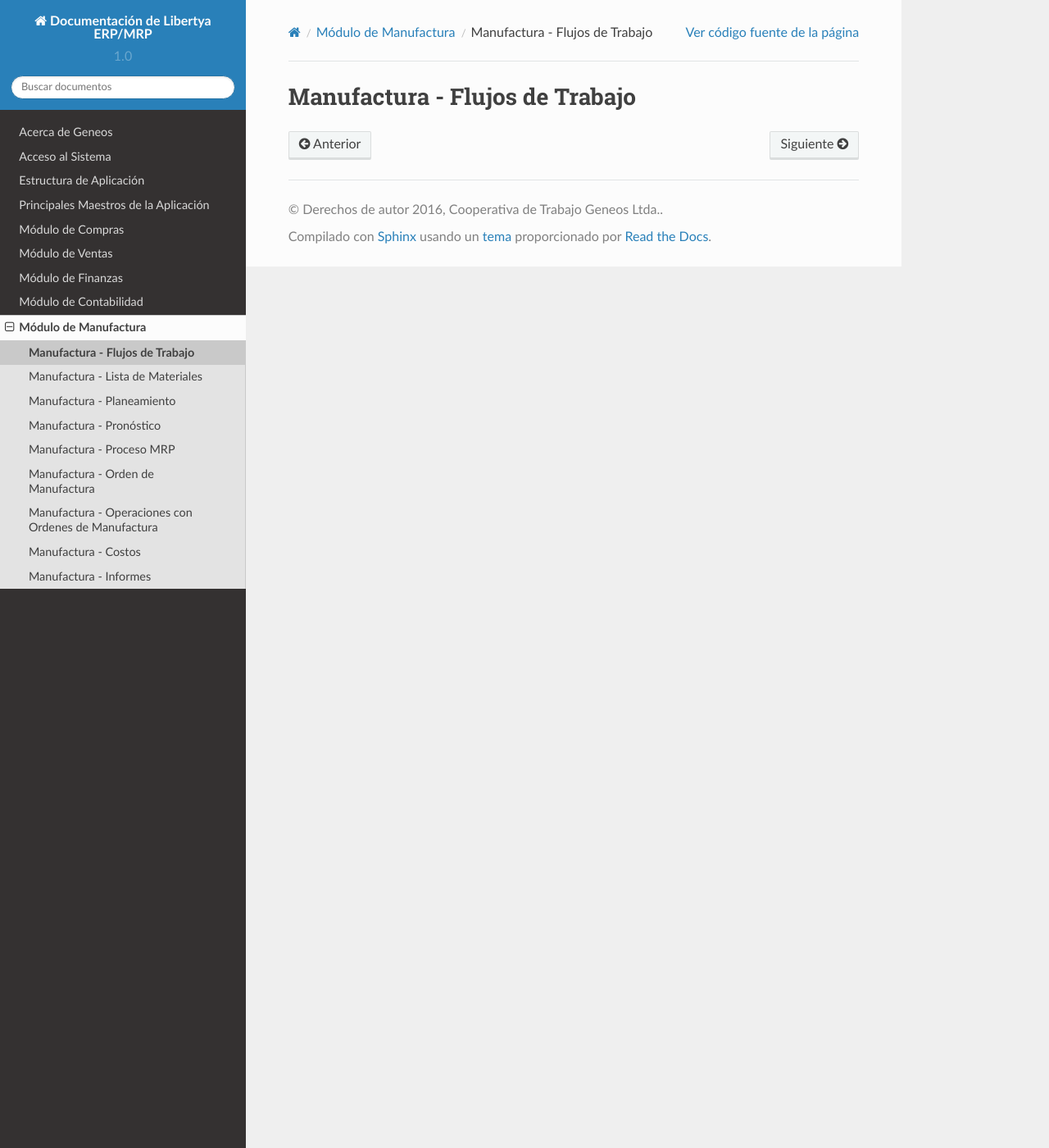
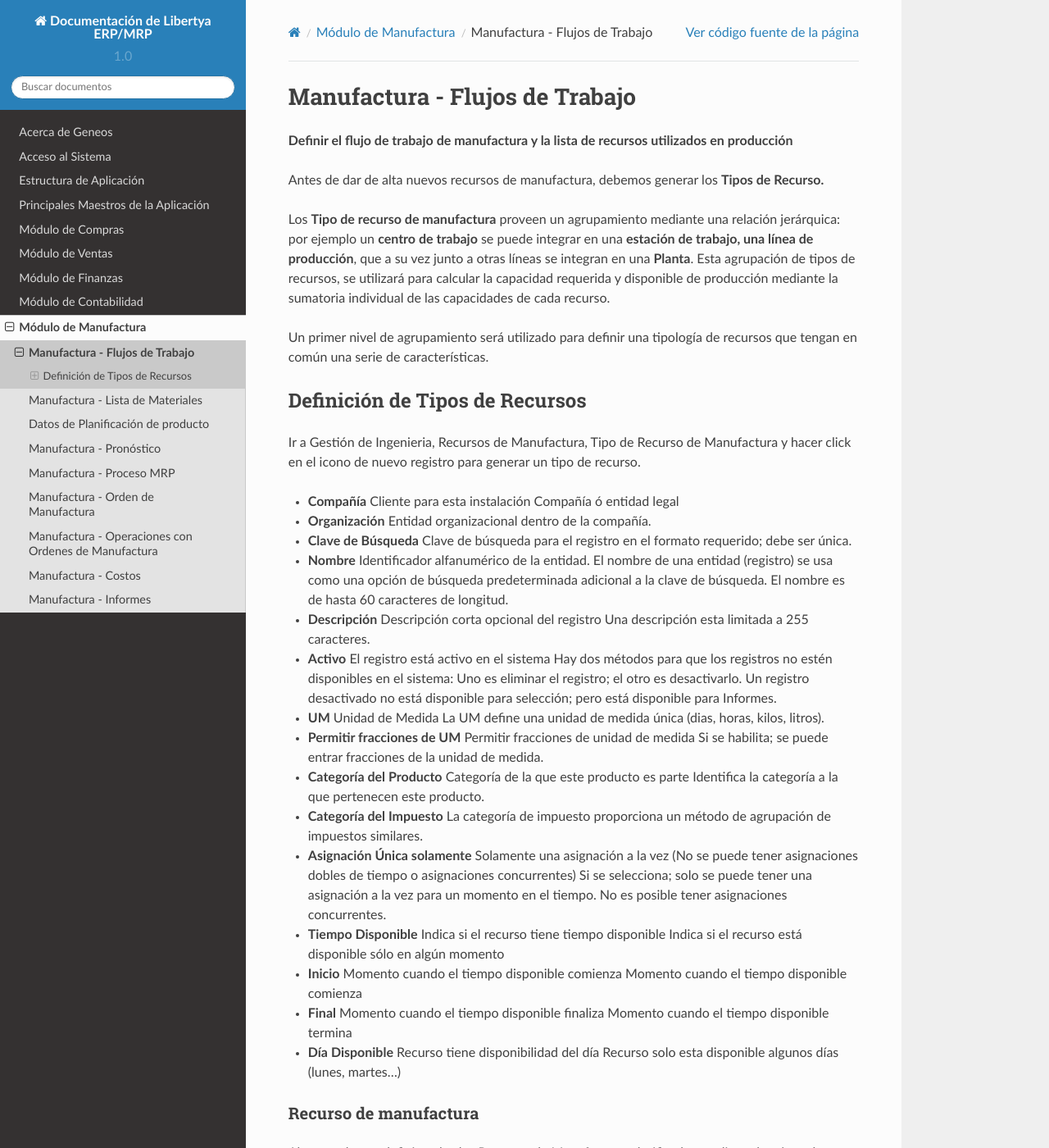
Before and after one commit to geneos/libertya-doc, a Sphinx documentation site: the page built from source/manufactura-flujos.rst, in a window 1280 px wide and 1400 px high. Shown: the whole window at 82% size. Built offline with Sphinx 7.4.7 and the Read the Docs theme 2.0.0, drawn with Linux system fonts in a browser that asks for light colours; some of the changed text lies outside the part shown.

Commit message:
agregado bom, checklist, flujos y plan

```diff
--- a/source/manufactura-flujos.rst
+++ b/source/manufactura-flujos.rst
@@ -1,3 +1,59 @@
 *******************************
 Manufactura - Flujos de Trabajo
 *******************************
+
+**Definir el flujo de trabajo de manufactura y la lista de recursos utilizados en producción**
+
+Antes de dar de alta nuevos recursos de manufactura, debemos generar los **Tipos de Recurso.**
+
+Los **Tipo de recurso de manufactura** proveen un agrupamiento mediante una relación jerárquica: por ejemplo un **centro de trabajo** se puede integrar en una **estación de trabajo, una línea de producción**, que a su vez junto a otras líneas se integran en una **Planta**. Esta agrupación de tipos de recursos, se utilizará para calcular la capacidad requerida y disponible de producción mediante la sumatoria individual de las capacidades de cada recurso.
+
+Un primer nivel de agrupamiento será utilizado para definir una tipología de recursos que tengan en común una serie de características.
+
+Definición de Tipos de Recursos
+*******************************
+
+Ir a Gestión de Ingenieria, Recursos de Manufactura, Tipo de Recurso de Manufactura y hacer click en el icono de nuevo registro  para generar un tipo de recurso.
+
+* **Compañía** Cliente para esta instalación Compañía ó entidad legal
+* **Organización** Entidad organizacional dentro de la compañía.
+* **Clave de Búsqueda** Clave de búsqueda para el registro en el formato requerido; debe ser única.
+* **Nombre** Identificador alfanumérico de la entidad. El nombre de una entidad (registro) se usa como una opción de búsqueda predeterminada adicional a la clave de búsqueda. El nombre es de hasta 60 caracteres de longitud.
+* **Descripción** Descripción corta opcional del registro Una descripción esta limitada a 255 caracteres.
+* **Activo** El registro está activo en el sistema Hay dos métodos para que los registros no estén disponibles en el sistema: Uno es eliminar el registro; el otro es desactivarlo. Un registro desactivado no está disponible para selección; pero está disponible para Informes.
+* **UM** Unidad de Medida La UM define una unidad de medida única (dias, horas, kilos, litros).
+* **Permitir fracciones de UM** Permitir fracciones de unidad de medida Si se habilita; se puede entrar fracciones de la unidad de medida.
+* **Categoría del Producto** Categoría de la que este producto es parte Identifica la categoría a la que pertenecen este producto.
+* **Categoría del Impuesto** La categoría de impuesto proporciona un método de agrupación de impuestos similares.
+* **Asignación Única solamente** Solamente una asignación a la vez (No se puede tener asignaciones dobles de tiempo o asignaciones concurrentes) Si se selecciona; solo se puede tener una asignación a la vez para un momento en el tiempo. No es posible tener asignaciones concurrentes.
+* **Tiempo Disponible** Indica si el recurso tiene tiempo disponible Indica si el recurso está disponible sólo en algún momento
+* **Inicio** Momento cuando el tiempo disponible comienza Momento cuando el tiempo disponible comienza
+* **Final** Momento cuando el tiempo disponible finaliza Momento cuando el tiempo disponible termina
+* **Día Disponible** Recurso tiene disponibilidad del día Recurso solo esta disponible algunos días (lunes, martes...)
+
+
+Recurso de manufactura
+----------------------
+
+Ahora podemos definir todos los Recursos de Manufactura, clasificados mediante los tipos de recursos, para poder utilizarlos luego en el flujo de trabajo.
+
+Un **Recurso de Manufactura** es cualquier cosa requerida como soporte para el proceso de producción. Principalmente responde a la pregunta: ¿En dónde se hace un producto?. Cada recurso de trabajo es único dentro de la organización y puedo definir tantos recursos como sea necesario.
+
+Definición de Recursos
+----------------------
+
+Ir a Gestión de Ingenieria, Recursos de Manufactura, Recurso de Manufactura y hacer click en el icono de nuevo registro  para generar un nuevo recurso.
+
+* **Compañía** Cliente para esta instalación Compañía ó entidad legal
+* **Organización** Entidad organizacional dentro de la compañía Una organización es una unidad de la compañía o entidad legal
+* **Clave de Búsqueda** Clave de búsqueda para el registro en el formato requerido; debe ser única Una clave de búsqueda le permite a usted un método rápido de encontrar un registro en particular
+* **Nombre** Identificador alfanumérico de la entidad. El nombre de una entidad (registro) se usa como una opción de búsqueda predeterminada adicional a la clave de búsqueda. El nombre es de hasta 60 caracteres de longitud.
+* **Descripción** Descripción corta opcional del registro Una descripción está limitada a 255 caracteres.
+* **Activo** El registro está activo en el sistema Hay dos métodos para que los registros no estén disponibles en el sistema: Uno es eliminar el registro; el otro es desactivarlo. Un registro desactivado no está disponible para selección; pero está disponible para Informes.
+* **Tipo de Recurso** Es el tipo de recurso Manufactura registrado en el paso anterior.
+* **Almacén** El Almacén indica un Almacén único donde los productos son almacenados.
+* **Usuario** Indica un usuario de referencia o contacto.
+* **Disponible** Indica si el recurso está disponible.
+* **Es Recurso Manufactura** Indica si el recurso es requerido para la producción
+* **Tiempo Encolado** Es una referencia donde se ingresa el tiempo total de encolado del recurso.
+* **Tiempo de espera** El tiempo de preparación es el requerido para ejecutar las actividades necesarias para preparar el recurso de manufactura hasta que esté listo para comenzar con el proceso de fabricación.
```
Also changed, not shown: source/manufactura-bom.rst (+20 -20 lines), source/manufactura-checklist.rst (added, +38 -0 lines), source/manufactura-plan.rst (+5 -3 lines).
